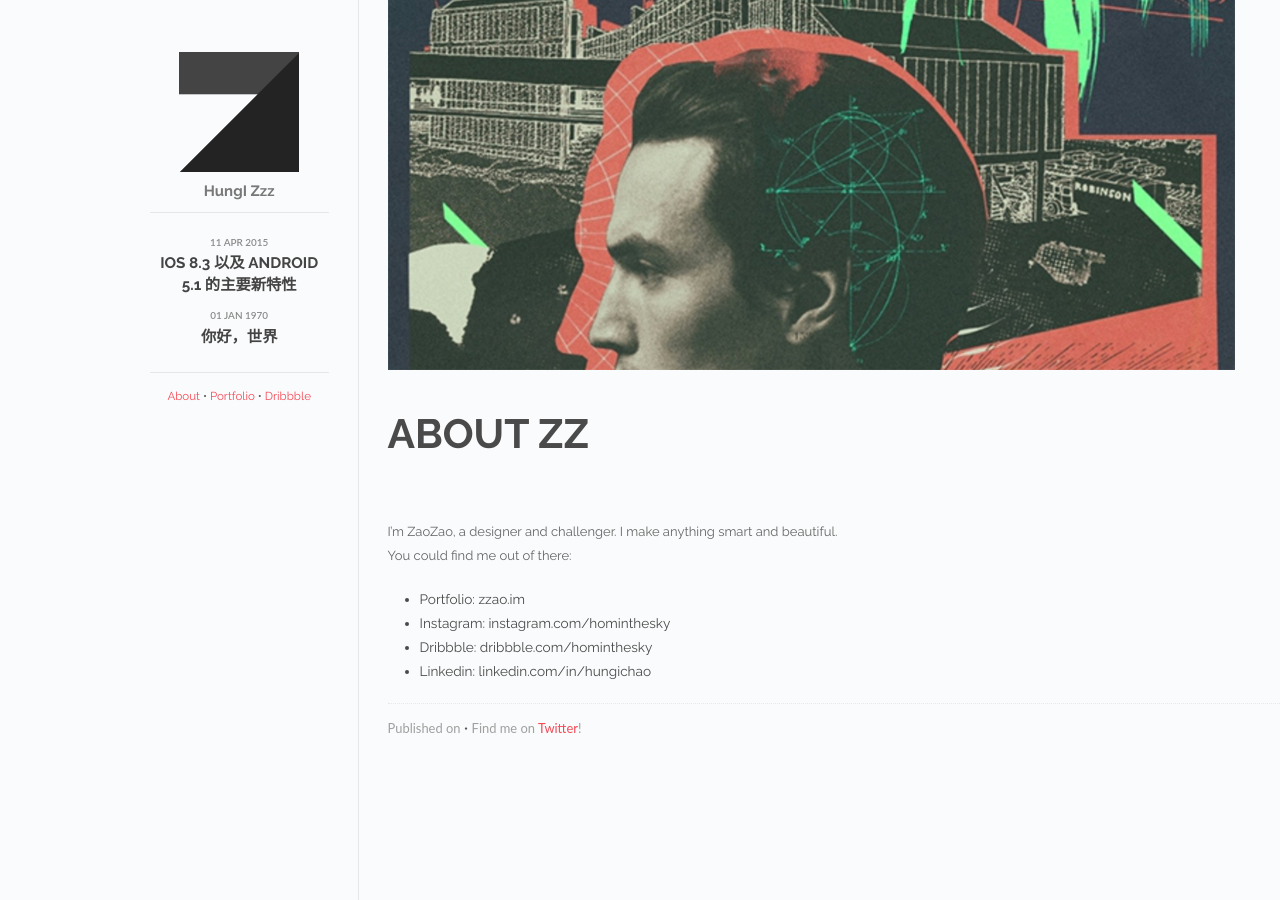
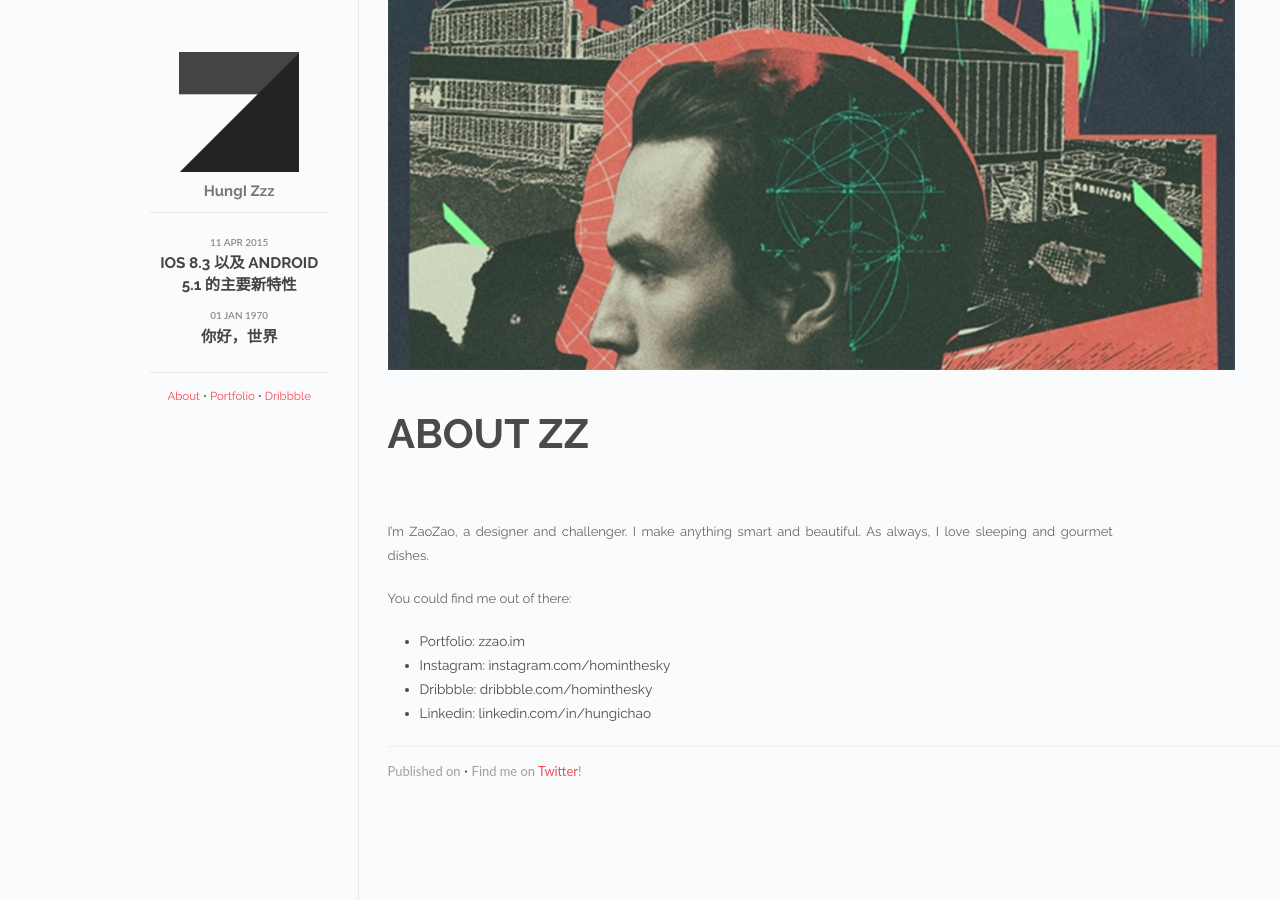
Before and after one commit to hominthesky/blog, a Jekyll site: the page built from about.md, in a window 1280 px wide. Built offline with Jekyll 4.4.1, drawn with Linux system fonts in a browser that asks for light colours; Markdown is read by kramdown in place of the engine named in the settings.

Commit message:
update about

```diff
--- a/about.md
+++ b/about.md
@@ -8,7 +8,8 @@ date:
 categories: posts
 ---
 
-I'm ZaoZao, a designer and challenger. I make anything smart and beautiful.
+I'm ZaoZao, a designer and challenger. I make anything smart and beautiful. As always, I love sleeping and gourmet dishes.
+
 You could find me out of there:
 
 - Portfolio: zzao.im
```
